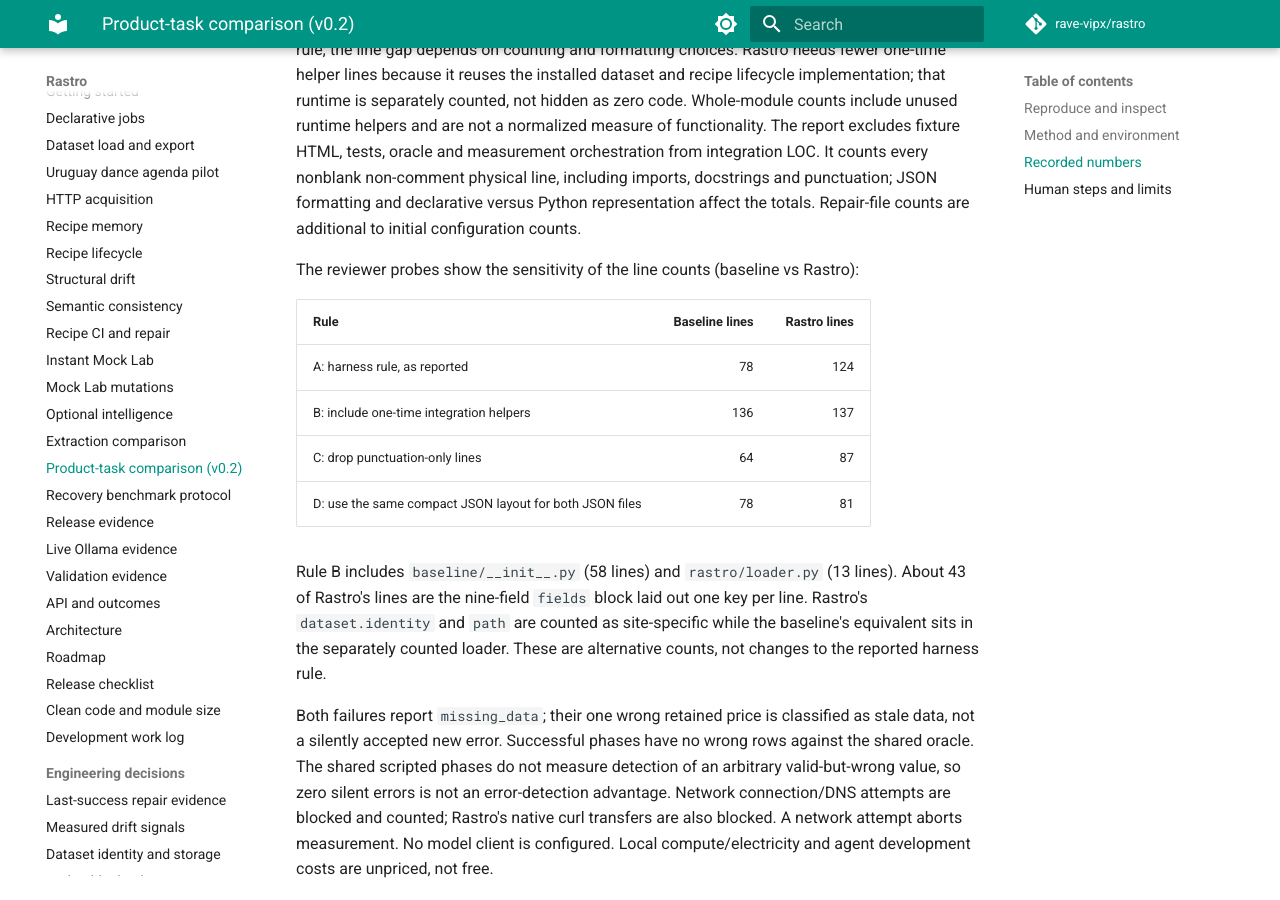
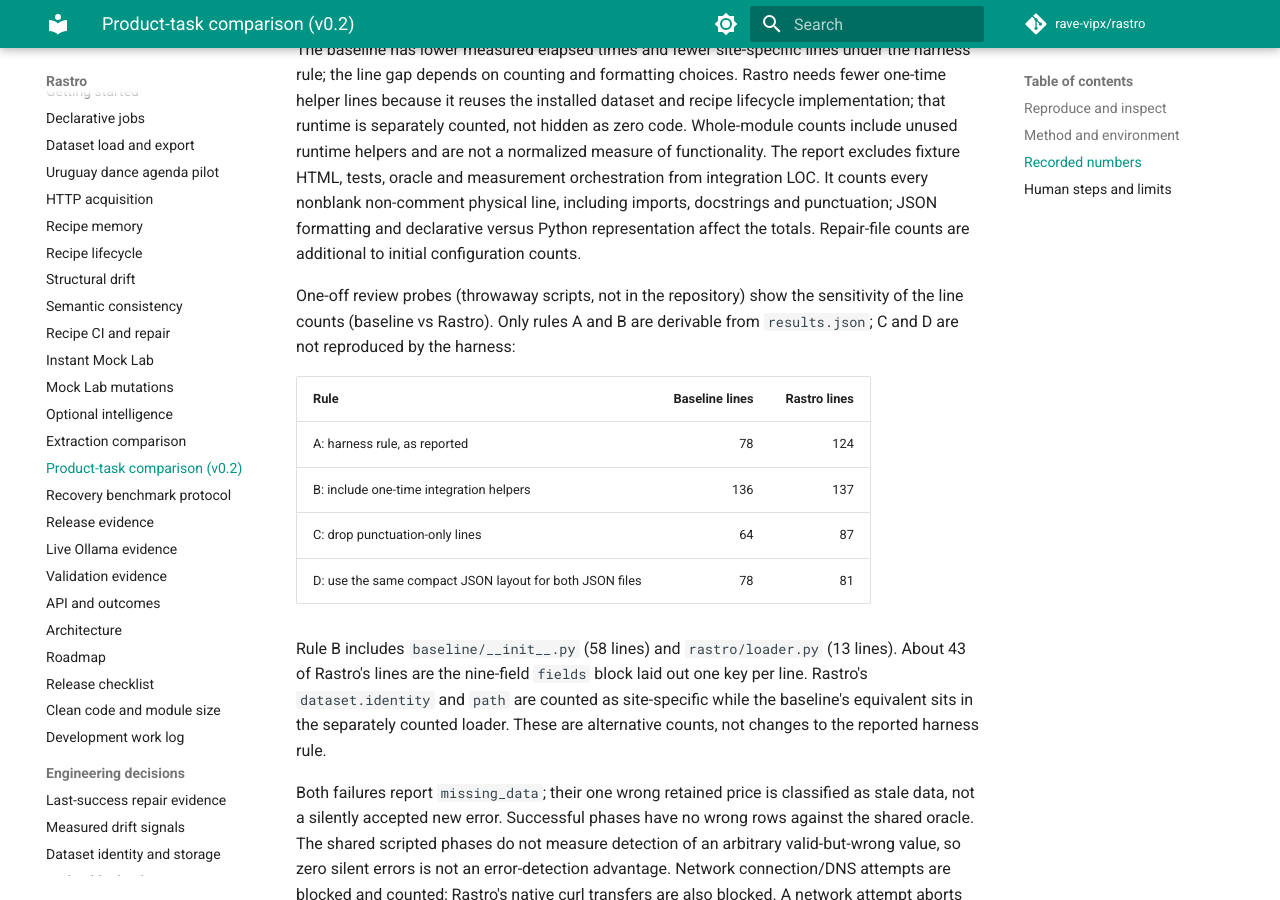
Before and after one commit to rave-vipx/rastro, an MkDocs documentation site: the page built from docs/comparison-v02.md, in a window 1280 px wide and 900 px high, scrolled down 2875 px. Built offline with MkDocs 1.6.1 and Material for MkDocs 9.7.7, drawn with Linux system fonts in a browser that asks for light colours; comment, search, counter and statistics services are not loaded; some of the changed text lies outside the part shown.

Commit message:
docs: mark review-probe figures as not reproducible; fix roadmap list note (DIFF-002)
Co-Authored-By: Claude Sonnet 5.5 <noreply@anthropic.com>

```diff
--- a/docs/comparison-v02.md
+++ b/docs/comparison-v02.md
@@ -66,7 +66,8 @@ correctness. Candidate
 staging uses existing repository/context interfaces; no new runtime feature was
 added. The failure-to-propose attempt is included in Rastro's repair time.
 
-In the reviewer probe, the baseline's own `.performance` fix is rejected by
+In a one-off review probe (a throwaway script run by the independent reviewer, not part of
+the repository or the harness, so not reproducible from this checkout), the baseline's own `.performance` fix is rejected by
 Rastro's historical-fixture CI (`recipe promote` fails `historical_fixture_0`).
 A schema-valid wrong title mapping (`.dance, .performance` with
 `title: .venue::text`) is accepted by the baseline as 1 silent error (stores title
@@ -112,7 +113,9 @@ nonblank non-comment physical line, including imports, docstrings and punctuatio
 JSON formatting and declarative versus Python representation affect the totals.
 Repair-file counts are additional to initial configuration counts.
 
-The reviewer probes show the sensitivity of the line counts (baseline vs Rastro):
+One-off review probes (throwaway scripts, not in the repository) show the sensitivity of the line
+counts (baseline vs Rastro). Only rules A and B are derivable from `results.json`; C and D are
+not reproduced by the harness:
 
 | Rule | Baseline lines | Rastro lines |
 | --- | ---: | ---: |
```
Also changed, not shown: docs/roadmap.md (+1 -1 lines).
